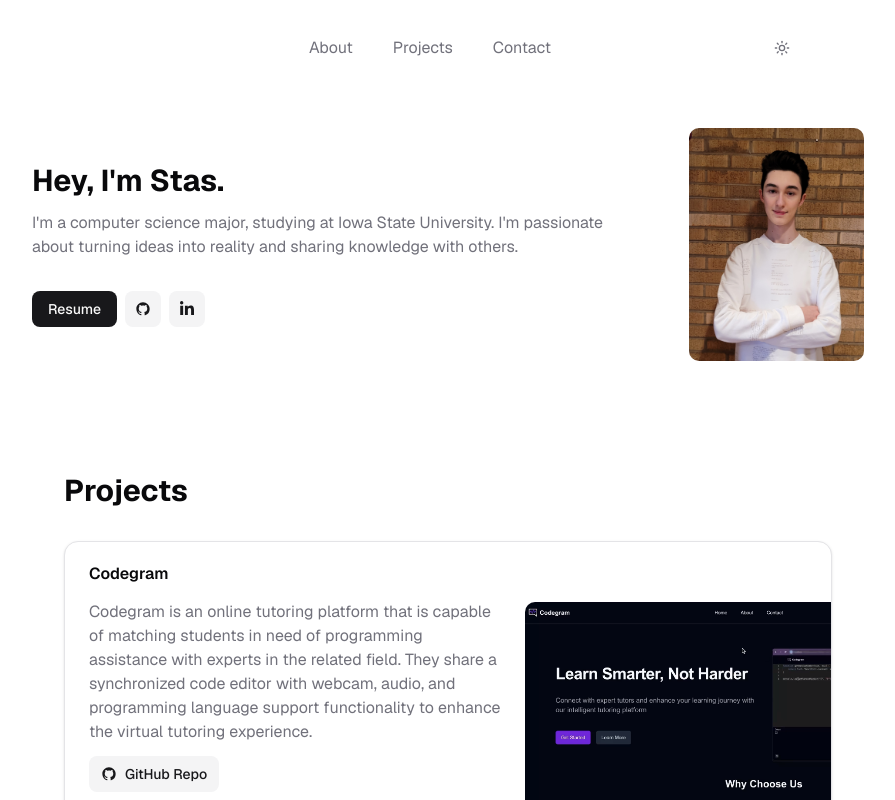
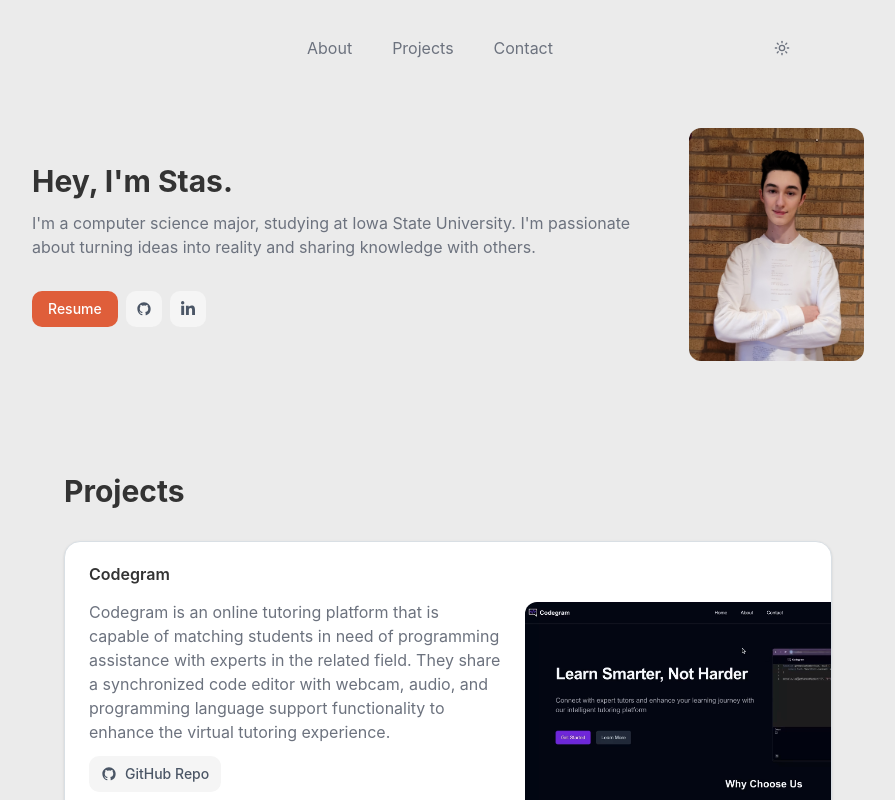
Before and after one commit to kototok903/portfolio, a Next.js app: page / in a window 1280 px wide. Shown: the top 800 px of the page, without its empty margins (192-1087 px from the left). Built offline with nearby package versions, Linux system fonts and the light colour scheme; no server answers.

Commit message:
Change theme to Tangerine

```diff
--- a/app/globals.css
+++ b/app/globals.css
@@ -3,113 +3,152 @@
 
 @custom-variant dark (&:is(.dark *));
 
+/* Theme: Tangerine */
+:root {
+  --background: oklch(0.94 0.00 236.50);
+  --foreground: oklch(0.32 0 0);
+  --card: oklch(1.00 0 0);
+  --card-foreground: oklch(0.32 0 0);
+  --popover: oklch(1.00 0 0);
+  --popover-foreground: oklch(0.32 0 0);
+  --primary: oklch(0.64 0.17 36.44);
+  --primary-foreground: oklch(1.00 0 0);
+  --secondary: oklch(0.97 0.00 264.54);
+  --secondary-foreground: oklch(0.45 0.03 256.80);
+  --muted: oklch(0.98 0.00 247.84);
+  --muted-foreground: oklch(0.55 0.02 264.36);
+  --accent: oklch(0.91 0.02 243.82);
+  --accent-foreground: oklch(0.38 0.14 265.52);
+  --destructive: oklch(0.64 0.21 25.33);
+  --destructive-foreground: oklch(1.00 0 0);
+  --border: oklch(0.90 0.01 247.88);
+  --input: oklch(0.97 0.00 264.54);
+  --ring: oklch(0.64 0.17 36.44);
+  --chart-1: oklch(0.72 0.06 248.68);
+  --chart-2: oklch(0.79 0.09 35.96);
+  --chart-3: oklch(0.58 0.08 254.16);
+  --chart-4: oklch(0.50 0.08 259.49);
+  --chart-5: oklch(0.42 0.10 264.03);
+  --sidebar: oklch(0.90 0.00 258.33);
+  --sidebar-foreground: oklch(0.32 0 0);
+  --sidebar-primary: oklch(0.64 0.17 36.44);
+  --sidebar-primary-foreground: oklch(1.00 0 0);
+  --sidebar-accent: oklch(0.91 0.02 243.82);
+  --sidebar-accent-foreground: oklch(0.38 0.14 265.52);
+  --sidebar-border: oklch(0.93 0.01 264.53);
+  --sidebar-ring: oklch(0.64 0.17 36.44);
+  --font-sans: Inter, sans-serif;
+  --font-serif: Source Serif 4, serif;
+  --font-mono: JetBrains Mono, monospace;
+  --radius: 0.75rem;
+  --shadow-2xs: 0px 1px 3px 0px hsl(0 0% 0% / 0.05);
+  --shadow-xs: 0px 1px 3px 0px hsl(0 0% 0% / 0.05);
+  --shadow-sm: 0px 1px 3px 0px hsl(0 0% 0% / 0.10), 0px 1px 2px -1px hsl(0 0% 0% / 0.10);
+  --shadow: 0px 1px 3px 0px hsl(0 0% 0% / 0.10), 0px 1px 2px -1px hsl(0 0% 0% / 0.10);
+  --shadow-md: 0px 1px 3px 0px hsl(0 0% 0% / 0.10), 0px 2px 4px -1px hsl(0 0% 0% / 0.10);
+  --shadow-lg: 0px 1px 3px 0px hsl(0 0% 0% / 0.10), 0px 4px 6px -1px hsl(0 0% 0% / 0.10);
+  --shadow-xl: 0px 1px 3px 0px hsl(0 0% 0% / 0.10), 0px 8px 10px -1px hsl(0 0% 0% / 0.10);
+  --shadow-2xl: 0px 1px 3px 0px hsl(0 0% 0% / 0.25);
+}
+
+.dark {
+  --background: oklch(0.26 0.03 262.67);
+  --foreground: oklch(0.92 0 0);
+  --card: oklch(0.31 0.03 268.64);
+  --card-foreground: oklch(0.92 0 0);
+  --popover: oklch(0.29 0.02 268.40);
+  --popover-foreground: oklch(0.92 0 0);
+  --primary: oklch(0.64 0.17 36.44);
+  --primary-foreground: oklch(1.00 0 0);
+  --secondary: oklch(0.31 0.03 266.71);
+  --secondary-foreground: oklch(0.92 0 0);
+  --muted: oklch(0.31 0.03 266.71);
+  --muted-foreground: oklch(0.72 0 0);
+  --accent: oklch(0.34 0.06 267.59);
+  --accent-foreground: oklch(0.88 0.06 254.13);
+  --destructive: oklch(0.64 0.21 25.33);
+  --destructive-foreground: oklch(1.00 0 0);
+  --border: oklch(0.38 0.03 269.73);
+  --input: oklch(0.38 0.03 269.73);
+  --ring: oklch(0.64 0.17 36.44);
+  --chart-1: oklch(0.72 0.06 248.68);
+  --chart-2: oklch(0.77 0.09 34.19);
+  --chart-3: oklch(0.58 0.08 254.16);
+  --chart-4: oklch(0.50 0.08 259.49);
+  --chart-5: oklch(0.42 0.10 264.03);
+  --sidebar: oklch(0.31 0.03 267.74);
+  --sidebar-foreground: oklch(0.92 0 0);
+  --sidebar-primary: oklch(0.64 0.17 36.44);
+  --sidebar-primary-foreground: oklch(1.00 0 0);
+  --sidebar-accent: oklch(0.34 0.06 267.59);
+  --sidebar-accent-foreground: oklch(0.88 0.06 254.13);
+  --sidebar-border: oklch(0.38 0.03 269.73);
+  --sidebar-ring: oklch(0.64 0.17 36.44);
+  --font-sans: Inter, sans-serif;
+  --font-serif: Source Serif 4, serif;
+  --font-mono: JetBrains Mono, monospace;
+  --radius: 0.75rem;
+  --shadow-2xs: 0px 1px 3px 0px hsl(0 0% 0% / 0.05);
+  --shadow-xs: 0px 1px 3px 0px hsl(0 0% 0% / 0.05);
+  --shadow-sm: 0px 1px 3px 0px hsl(0 0% 0% / 0.10), 0px 1px 2px -1px hsl(0 0% 0% / 0.10);
+  --shadow: 0px 1px 3px 0px hsl(0 0% 0% / 0.10), 0px 1px 2px -1px hsl(0 0% 0% / 0.10);
+  --shadow-md: 0px 1px 3px 0px hsl(0 0% 0% / 0.10), 0px 2px 4px -1px hsl(0 0% 0% / 0.10);
+  --shadow-lg: 0px 1px 3px 0px hsl(0 0% 0% / 0.10), 0px 4px 6px -1px hsl(0 0% 0% / 0.10);
+  --shadow-xl: 0px 1px 3px 0px hsl(0 0% 0% / 0.10), 0px 8px 10px -1px hsl(0 0% 0% / 0.10);
+  --shadow-2xl: 0px 1px 3px 0px hsl(0 0% 0% / 0.25);
+}
+
 @theme inline {
   --color-background: var(--background);
   --color-foreground: var(--foreground);
-  --font-sans: var(--font-geist-sans);
-  --font-mono: var(--font-geist-mono);
+  --color-card: var(--card);
+  --color-card-foreground: var(--card-foreground);
+  --color-popover: var(--popover);
+  --color-popover-foreground: var(--popover-foreground);
+  --color-primary: var(--primary);
+  --color-primary-foreground: var(--primary-foreground);
+  --color-secondary: var(--secondary);
+  --color-secondary-foreground: var(--secondary-foreground);
+  --color-muted: var(--muted);
+  --color-muted-foreground: var(--muted-foreground);
+  --color-accent: var(--accent);
+  --color-accent-foreground: var(--accent-foreground);
+  --color-destructive: var(--destructive);
+  --color-destructive-foreground: var(--destructive-foreground);
+  --color-border: var(--border);
+  --color-input: var(--input);
+  --color-ring: var(--ring);
+  --color-chart-1: var(--chart-1);
+  --color-chart-2: var(--chart-2);
+  --color-chart-3: var(--chart-3);
+  --color-chart-4: var(--chart-4);
+  --color-chart-5: var(--chart-5);
+  --color-sidebar: var(--sidebar);
+  --color-sidebar-foreground: var(--sidebar-foreground);
+  --color-sidebar-primary: var(--sidebar-primary);
+  --color-sidebar-primary-foreground: var(--sidebar-primary-foreground);
+  --color-sidebar-accent: var(--sidebar-accent);
+  --color-sidebar-accent-foreground: var(--sidebar-accent-foreground);
+  --color-sidebar-border: var(--sidebar-border);
   --color-sidebar-ring: var(--sidebar-ring);
-  --color-sidebar-border: var(--sidebar-border);
-  --color-sidebar-accent-foreground: var(--sidebar-accent-foreground);
-  --color-sidebar-accent: var(--sidebar-accent);
-  --color-sidebar-primary-foreground: var(--sidebar-primary-foreground);
-  --color-sidebar-primary: var(--sidebar-primary);
-  --color-sidebar-foreground: var(--sidebar-foreground);
-  --color-sidebar: var(--sidebar);
-  --color-chart-5: var(--chart-5);
-  --color-chart-4: var(--chart-4);
-  --color-chart-3: var(--chart-3);
-  --color-chart-2: var(--chart-2);
-  --color-chart-1: var(--chart-1);
-  --color-ring: var(--ring);
-  --color-input: var(--input);
-  --color-border: var(--border);
-  --color-destructive: var(--destructive);
-  --color-accent-foreground: var(--accent-foreground);
-  --color-accent: var(--accent);
-  --color-muted-foreground: var(--muted-foreground);
-  --color-muted: var(--muted);
-  --color-secondary-foreground: var(--secondary-foreground);
-  --color-secondary: var(--secondary);
-  --color-primary-foreground: var(--primary-foreground);
-  --color-primary: var(--primary);
-  --color-popover-foreground: var(--popover-foreground);
-  --color-popover: var(--popover);
-  --color-card-foreground: var(--card-foreground);
-  --color-card: var(--card);
+
+  --font-sans: var(--font-sans);
+  --font-mono: var(--font-mono);
+  --font-serif: var(--font-serif);
+
   --radius-sm: calc(var(--radius) - 4px);
   --radius-md: calc(var(--radius) - 2px);
   --radius-lg: var(--radius);
   --radius-xl: calc(var(--radius) + 4px);
-}
 
-:root {
-  --radius: 0.625rem;
-  --background: oklch(1 0 0);
-  --foreground: oklch(0.141 0.005 285.823);
-  --card: oklch(1 0 0);
-  --card-foreground: oklch(0.141 0.005 285.823);
-  --popover: oklch(1 0 0);
-  --popover-foreground: oklch(0.141 0.005 285.823);
-  --primary: oklch(0.21 0.006 285.885);
-  --primary-foreground: oklch(0.985 0 0);
-  --secondary: oklch(0.967 0.001 286.375);
-  --secondary-foreground: oklch(0.21 0.006 285.885);
-  --muted: oklch(0.967 0.001 286.375);
-  --muted-foreground: oklch(0.552 0.016 285.938);
-  --accent: oklch(0.967 0.001 286.375);
-  --accent-foreground: oklch(0.21 0.006 285.885);
-  --destructive: oklch(0.577 0.245 27.325);
-  --border: oklch(0.92 0.004 286.32);
-  --input: oklch(0.92 0.004 286.32);
-  --ring: oklch(0.705 0.015 286.067);
-  --chart-1: oklch(0.646 0.222 41.116);
-  --chart-2: oklch(0.6 0.118 184.704);
-  --chart-3: oklch(0.398 0.07 227.392);
-  --chart-4: oklch(0.828 0.189 84.429);
-  --chart-5: oklch(0.769 0.188 70.08);
-  --sidebar: oklch(0.985 0 0);
-  --sidebar-foreground: oklch(0.141 0.005 285.823);
-  --sidebar-primary: oklch(0.21 0.006 285.885);
-  --sidebar-primary-foreground: oklch(0.985 0 0);
-  --sidebar-accent: oklch(0.967 0.001 286.375);
-  --sidebar-accent-foreground: oklch(0.21 0.006 285.885);
-  --sidebar-border: oklch(0.92 0.004 286.32);
-  --sidebar-ring: oklch(0.705 0.015 286.067);
-}
-
-.dark {
-  --background: oklch(0.141 0.005 285.823);
-  --foreground: oklch(0.985 0 0);
-  --card: oklch(0.21 0.006 285.885);
-  --card-foreground: oklch(0.985 0 0);
-  --popover: oklch(0.21 0.006 285.885);
-  --popover-foreground: oklch(0.985 0 0);
-  --primary: oklch(0.92 0.004 286.32);
-  --primary-foreground: oklch(0.21 0.006 285.885);
-  --secondary: oklch(0.274 0.006 286.033);
-  --secondary-foreground: oklch(0.985 0 0);
-  --muted: oklch(0.274 0.006 286.033);
-  --muted-foreground: oklch(0.705 0.015 286.067);
-  --accent: oklch(0.274 0.006 286.033);
-  --accent-foreground: oklch(0.985 0 0);
-  --destructive: oklch(0.704 0.191 22.216);
-  --border: oklch(1 0 0 / 10%);
-  --input: oklch(1 0 0 / 15%);
-  --ring: oklch(0.552 0.016 285.938);
-  --chart-1: oklch(0.488 0.243 264.376);
-  --chart-2: oklch(0.696 0.17 162.48);
-  --chart-3: oklch(0.769 0.188 70.08);
-  --chart-4: oklch(0.627 0.265 303.9);
-  --chart-5: oklch(0.645 0.246 16.439);
-  --sidebar: oklch(0.21 0.006 285.885);
-  --sidebar-foreground: oklch(0.985 0 0);
-  --sidebar-primary: oklch(0.488 0.243 264.376);
-  --sidebar-primary-foreground: oklch(0.985 0 0);
-  --sidebar-accent: oklch(0.274 0.006 286.033);
-  --sidebar-accent-foreground: oklch(0.985 0 0);
-  --sidebar-border: oklch(1 0 0 / 10%);
-  --sidebar-ring: oklch(0.552 0.016 285.938);
+  --shadow-2xs: var(--shadow-2xs);
+  --shadow-xs: var(--shadow-xs);
+  --shadow-sm: var(--shadow-sm);
+  --shadow: var(--shadow);
+  --shadow-md: var(--shadow-md);
+  --shadow-lg: var(--shadow-lg);
+  --shadow-xl: var(--shadow-xl);
+  --shadow-2xl: var(--shadow-2xl);
 }
 
 @layer base {
```
